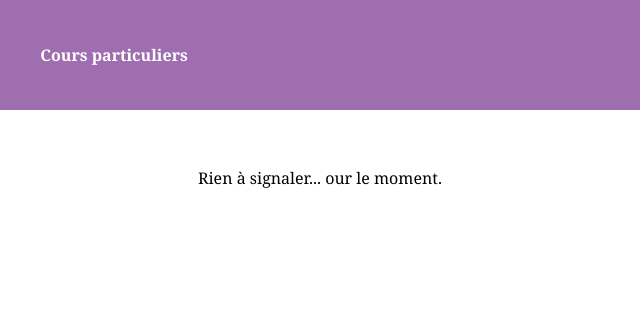
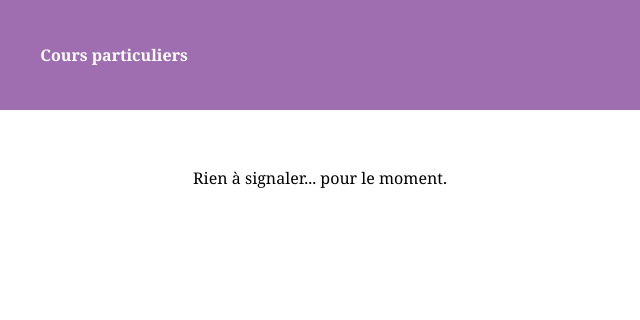
Before and after one commit to Matluthi/site, a plain HTML site: page maths.html in a window 1280 px wide. Shown: the full height of the page, 320-960 px from the left. Drawn offline with nearby package versions, Linux system fonts and the light colour scheme.

Commit message:
Fix typo in maths.html content
Corrected a typo in the main content.

```diff
--- a/maths.html
+++ b/maths.html
@@ -31,7 +31,7 @@
 
     <main>
         <p>
-        Rien à signaler... our le moment.
+        Rien à signaler... pour le moment.
         </p>
     </main>
     <footer>
```
